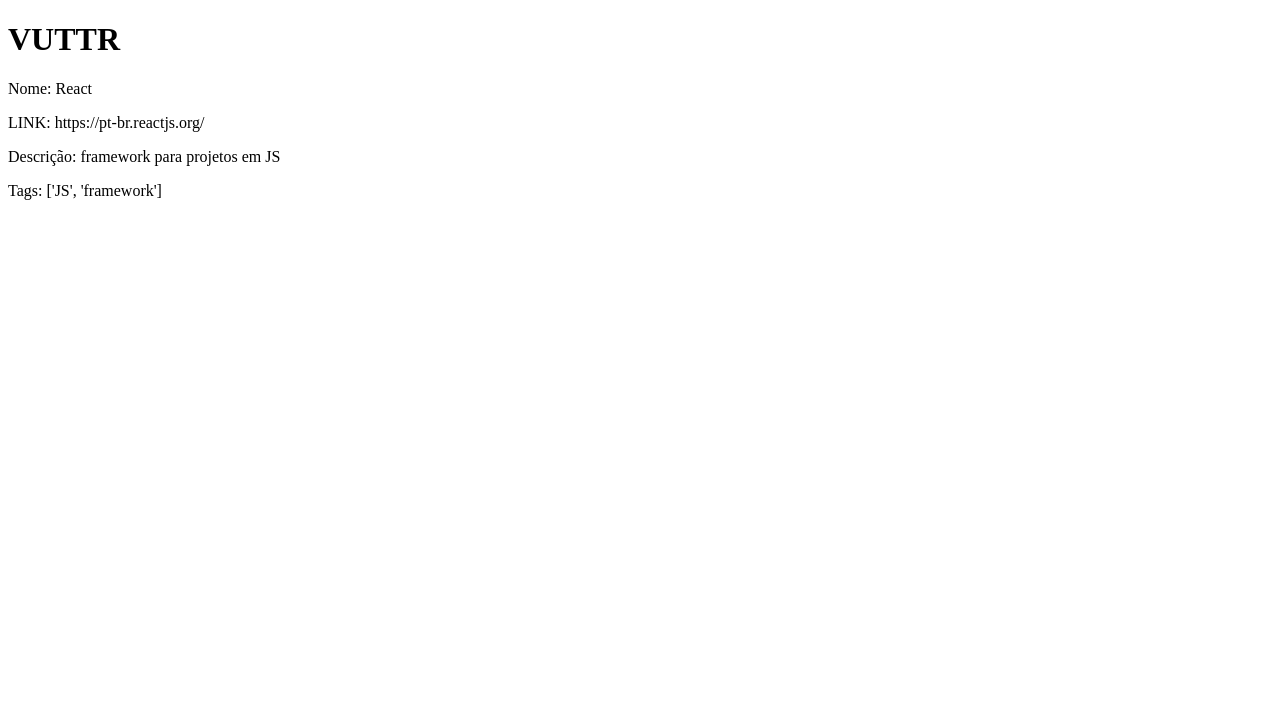
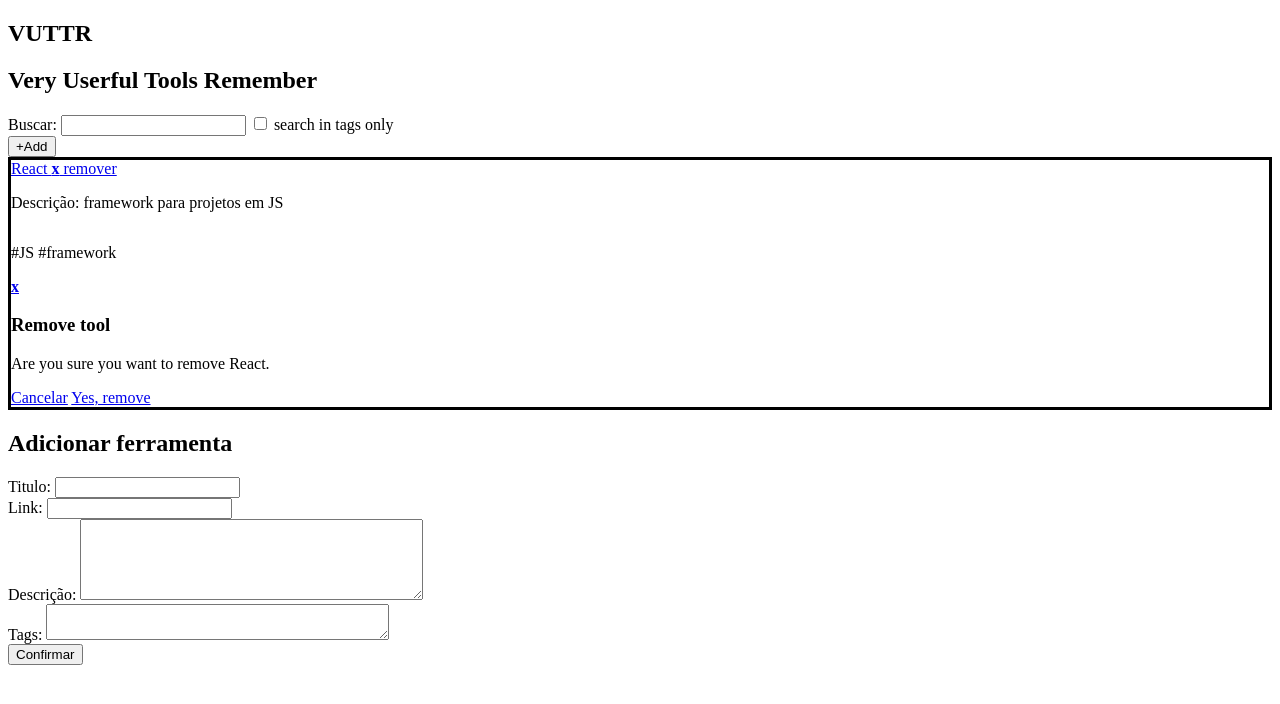
Before and after one commit to DanielC17/TrabalhoP2_Desafio_Bossabox, a Flask app: page / in a window 1280 px wide. Shown: the top 704 px of the page. Run offline with Flask 2, Linux system fonts and the light colour scheme.

Commit message:
adicionando as funcionalidades do JS

```diff
--- a/application/view/templates/index.html
+++ b/application/view/templates/index.html
@@ -3,15 +3,127 @@
 <head>
     <meta charset="UTF-8">
     <title>BOSSABOX</title>
+
+     <link rel="stylesheet" href="{{ url_for('static', filename='css/style.css') }}">
 </head>
 <body>
-    <h1>VUTTR</h1>
+    <section class="corpo">
+    <div class="title">
+        <h1>VUTTR</h1>
+        <h2>Very Userful Tools Remember</h2>
+
+
+            <div id="formulario">
+
+                 <form action="{{ url_for('busca') }}" method="get" enctype="application/x-www-form-urlencoded">
+                    <label for="busca">Buscar:</label>
+                    <input type="text" name="pesquisa" id="busca">
+                    <input type="checkbox" name="tag" id="check" >
+                    <label for="check">search in tags only</label>
+                </form>
+            <div id="button">
+                <button onclick="abrirPopAdicionar()">+Add</button>
+            </div>
+        </div>
+
     {% for i in ferramenta_list %}
-    <p> Nome: {{i.titulo}} </p>
-    <p> LINK: {{i.link}}</p>
-    <p> Descrição: {{i.descricao}}</p>
-    <p> Tags: {{i.tags}}</p>
+        <div id="ferramentas">
+            <div class="alinhando">
+            <a href="{{i.link}}" target="_blank">{{i.titulo}} </a>
+            <a class="botao_excluir" onclick="abrirPopRemover({{ i.id }})" href="#"><b>x</b> remover</a>
+            </div>
+        <p> Descrição: {{i.descricao}}</p>
 
+        {% for tag in i.tags %}
+            <div id="tag">
+                <p>#{{tag}}</p>
+            </div>
+        {% endfor %}
+
+
+            <div class="remove_box" id="{{ i.id }}">
+                <div class="titulo_box">
+                    <a class="botao_excluir" id="fechar_cancelar" onclick="fecharPopRemover({{ i.id }})" href="#"><b>x</b></a>
+                    <h3>Remove tool</h3>
+                </div>
+                <p>Are you sure you want to remove {{ i.titulo }}.</p>
+                <div id="botao_remover_t">
+                    <a id="cancelar" class="button_style" onclick="fecharPopRemover({{ i.id }})" href="#">Cancelar</a>
+                    <a id="botao-excluir" class="button_style" href="{{ url_for('excluir', id=i.id) }}">Yes, remove</a>
+                </div>
+            </div>
+        </div>
     {% endfor %}
+    </div>
+
+
+    <div id="form_inserir">
+        <form action="{{ url_for('inserir') }}" method='POST'>
+            <h2>Adicionar ferramenta</h2>
+
+            <div>
+                <label for="form_titulo">Titulo:</label>
+                <input type="text" name="form_titulo" id="form_titulo">
+            </div>
+            <div>
+                <label for="form_link">Link:</label>
+                <input type="url" name="form_link" id="form_link">
+            </div>
+            <div>
+                <label for="form_desc">Descrição:</label>
+                <textarea name="form_desc" id="form_desc" cols="40" rows="5"></textarea>
+            </div>
+            <div>
+                <label for="form_tags">Tags:</label>
+                <textarea name="form_tags" id="form_tags" cols="40" rows="2"></textarea>
+            </div>
+            <button type="submit">Confirmar</button>
+        </form>
+    </div>
+    </section>
+<script>
+
+function fecharPopAdicionar(){
+    pop = window.document.getElementById('form_inserir');
+    pop.style.display = 'none';
+    janela = window.document.getElementById('principal');
+    janela.style.opacity = '1.0';
+}
+
+function abrirPopAdicionar(){
+    pop = window.document.getElementById('form_inserir');
+    pop.style.display = 'block';
+    janela = window.document.getElementById('principal');
+    janela.style.opacity = '0.5';
+}
+
+function fecharPopRemover(id){
+    popRemover = window.document.getElementById(id);
+    popRemover.style.visibility = "hidden";
+
+    janela = window.document.getElementById('nome_principal');
+    janela.style.opacity = '1.0';
+    janela = window.document.getElementById('formulario-busca-tools');
+    janela.style.opacity = '1.0';
+    janela = window.document.getElementsByClassName('tools_card');
+    for (var i = 0; i < janela.length; i++) {
+        janela[i].style.opacity = '1.0';
+    }
+}
+
+function abrirPopRemover(id){
+    popRemover = window.document.getElementById(id);
+    popRemover.style.visibility = "visible";
+
+    janela = window.document.getElementById('nome_principal');
+    janela.style.opacity = '0.5';
+    janela = window.document.getElementById('formulario-busca-tools');
+    janela.style.opacity = '0.5';
+    janela = window.document.getElementsByClassName('tools_card');
+    for (var i = 0; i < janela.length; i++) {
+        janela[i].style.opacity = '0.5';
+    }
+}
+</script>
 </body>
 </html>
```
